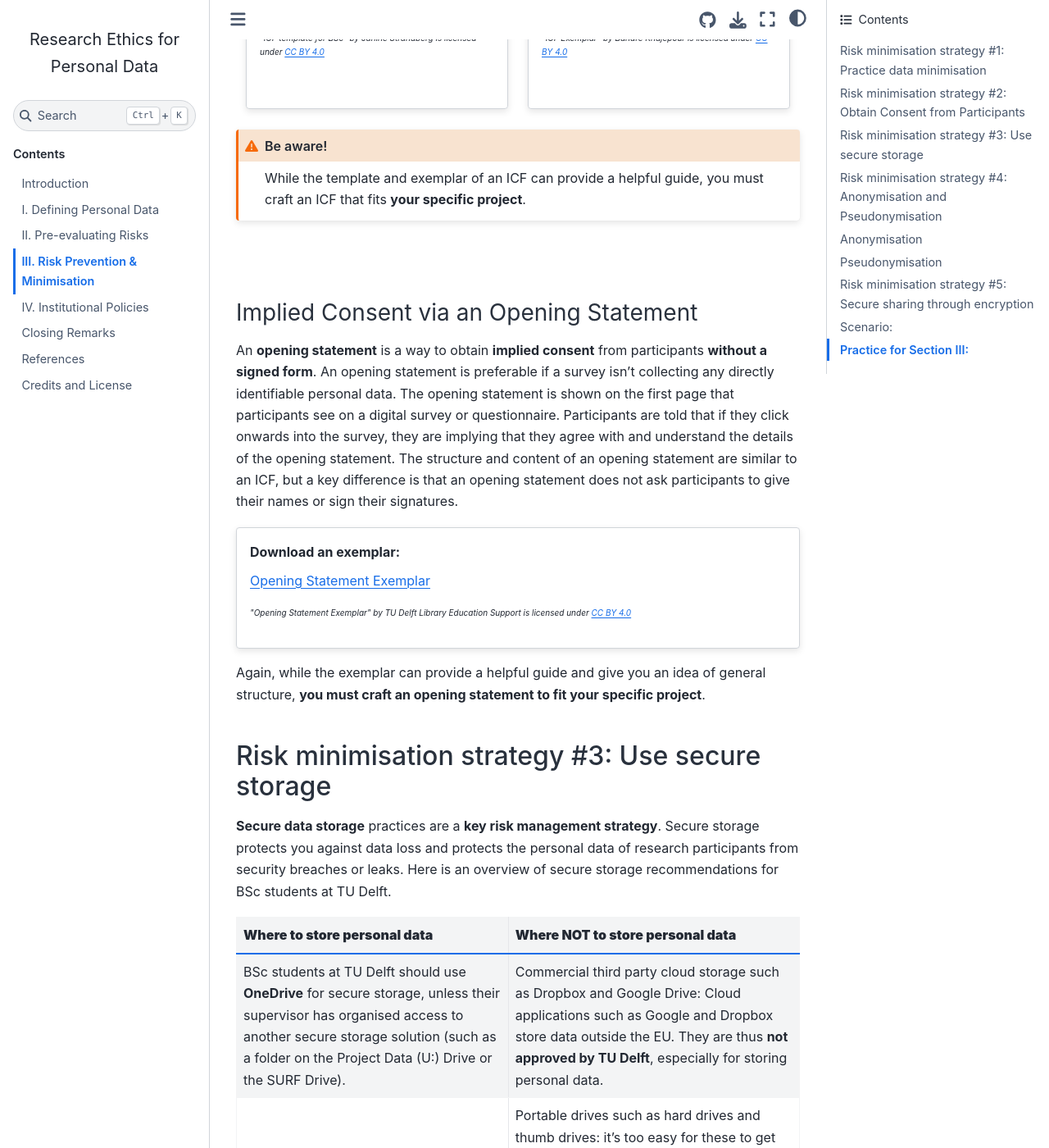
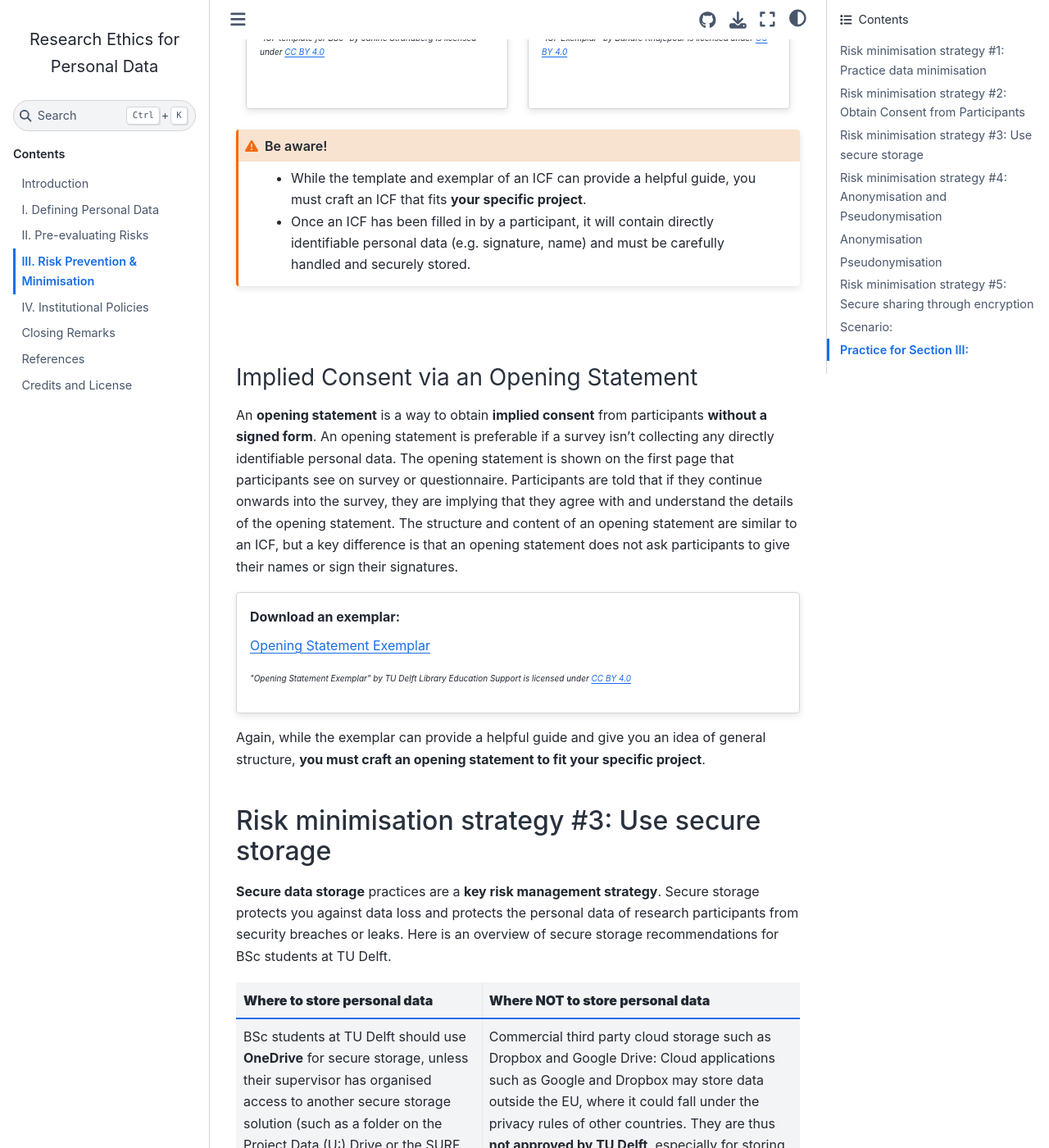
Before and after one commit to tu-delft-library/BSc_Research_Ethics_for_Personal_Data, a Jupyter Book: the page built from book/risk_mitigation.md, in a window 1280 px wide and 1400 px high, scrolled down 2064 px. Shown: the whole window at 82% size. Built offline with Jupyter Book 1.0.4 settings and Sphinx 7.4.7 and the Sphinx Book theme 1.1.4, drawn with Linux system fonts in a browser that asks for light colours; comment, search, counter and statistics services are not loaded; some of the changed text lies outside the part shown.

Commit message:
Update risk_mitigation.md

````diff
--- a/book/risk_mitigation.md
+++ b/book/risk_mitigation.md
@@ -65,14 +65,15 @@ Researchers use an **informed consent form (ICF)** to obtain **direct consent**
 
 ```{admonition} Be aware!
 :class: warning
-While the template and exemplar of an ICF can provide a helpful guide, you must craft an ICF that fits **your specific project**.
+- While the template and exemplar of an ICF can provide a helpful guide, you must craft an ICF that fits **your specific project**.
+- Once an ICF has been filled in by a participant, it will contain directly identifiable personal data (e.g. signature, name) and must be carefully handled and securely stored.
 ```
 <br>
 
 
 ### Implied Consent via an Opening Statement
 
-An **opening statement** is a way to obtain **implied consent** from participants **without a signed form**. An opening statement is preferable if a survey isn't collecting any directly identifiable personal data. The opening statement is shown on the first page that participants see on a digital survey or questionnaire. Participants are told that if they click onwards into the survey, they are implying that they agree with and understand the details of the opening statement. The structure and content of an opening statement are similar to an ICF, but a key difference is that an opening statement does not ask participants to give their names or sign their signatures.
+An **opening statement** is a way to obtain **implied consent** from participants **without a signed form**. An opening statement is preferable if a survey isn't collecting any directly identifiable personal data. The opening statement is shown on the first page that participants see on survey or questionnaire. Participants are told that if they continue onwards into the survey, they are implying that they agree with and understand the details of the opening statement. The structure and content of an opening statement are similar to an ICF, but a key difference is that an opening statement does not ask participants to give their names or sign their signatures.
 
 :::{card} Download an exemplar:
 [Opening Statement Exemplar](graphics/Opening_Statement_Exemplar.pdf)
@@ -88,7 +89,8 @@ Again, while the exemplar can provide a helpful guide and give you an idea of ge
 
 | **Where to store personal data** | **Where NOT to store personal data** |
 |---|---|
-|BSc students at TU Delft should use **OneDrive** for secure storage, unless their supervisor has organised access to another secure storage solution (such as a folder on the Project Data (U:) Drive or the SURF Drive).|Commercial third party cloud storage such as Dropbox and Google Drive: Cloud applications such as Google and Dropbox store data outside the EU. They are thus **not approved by TU Delft**, especially for storing personal data.|
+|BSc students at TU Delft should use **OneDrive** for secure storage, unless their supervisor has organised access to another secure storage solution (such as a folder on the Project Data (U:) Drive or the SURF Drive).|Commercial third party cloud storage such as Dropbox and Google Drive: Cloud applications such as Google and Dropbox may store data outside the EU, where it could fall under the privacy rules of other countries. They are thus **not approved by TU Delft**, especially for storing personal data.|
+|    |Other platforms such as Overleaf, Miro, and Github. |
 |    |Portable drives such as hard drives and thumb drives: it’s too easy for these to get damaged, to get lost, and fall into the wrong hands.|
 |    |Floating on the desktop of your personal computer: this puts any personal data at risk (not to mention, all your work could get lost if your device gets stolen or broken).|
 
````
Also changed, not shown: other parts of book/risk_mitigation.md (+7 -5 lines).
